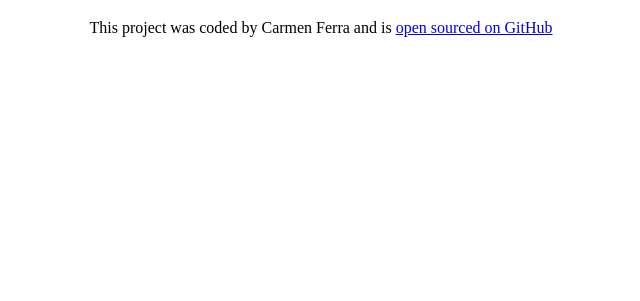
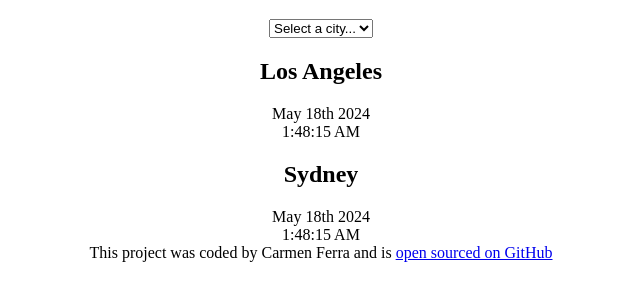
Before and after one commit to csferra/world-clock, a plain HTML site: page index.html in a window 1280 px wide. Shown: the part 61-362 px from the top of the page, without its empty margins (319-959 px from the left). Drawn offline with Linux system fonts and the light colour scheme.

Commit message:
Added the basic HTML

```diff
--- a/index.html
+++ b/index.html
@@ -9,7 +9,26 @@
 </head>
 
 <body>
-    <h1>World Clock</h1>
+    <div class="container">
+        <h1>World Clock</h1>
+        <select>
+            <option value="">Select a city...</option>
+            <option value="">London</option>
+            <option value="">New York</option>
+            <option value="">Tokyo</option>
+        </select>
+        <div class="city">
+            <h2>Los Angeles</h2>
+            <div class="date">May 18th 2024</div>
+            <div class="time">1:48:15 AM</div>
+        </div>
+        <div class="city">
+            <h2>Sydney</h2>
+            <div class="date">May 18th 2024</div>
+            <div class="time">1:48:15 AM</div>
+        </div>
+
+    </div>
 </body>
 <script src="index.js"></script>
 <footer>
```
